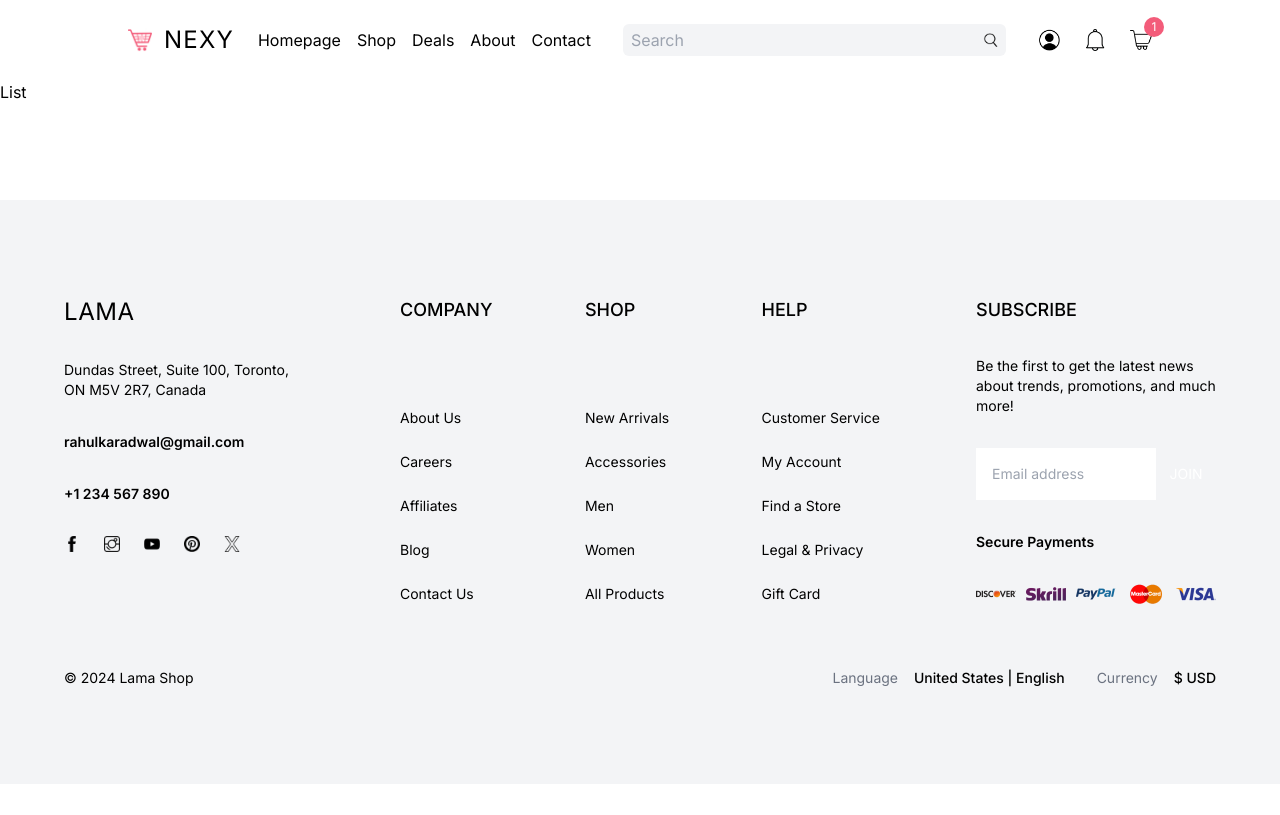
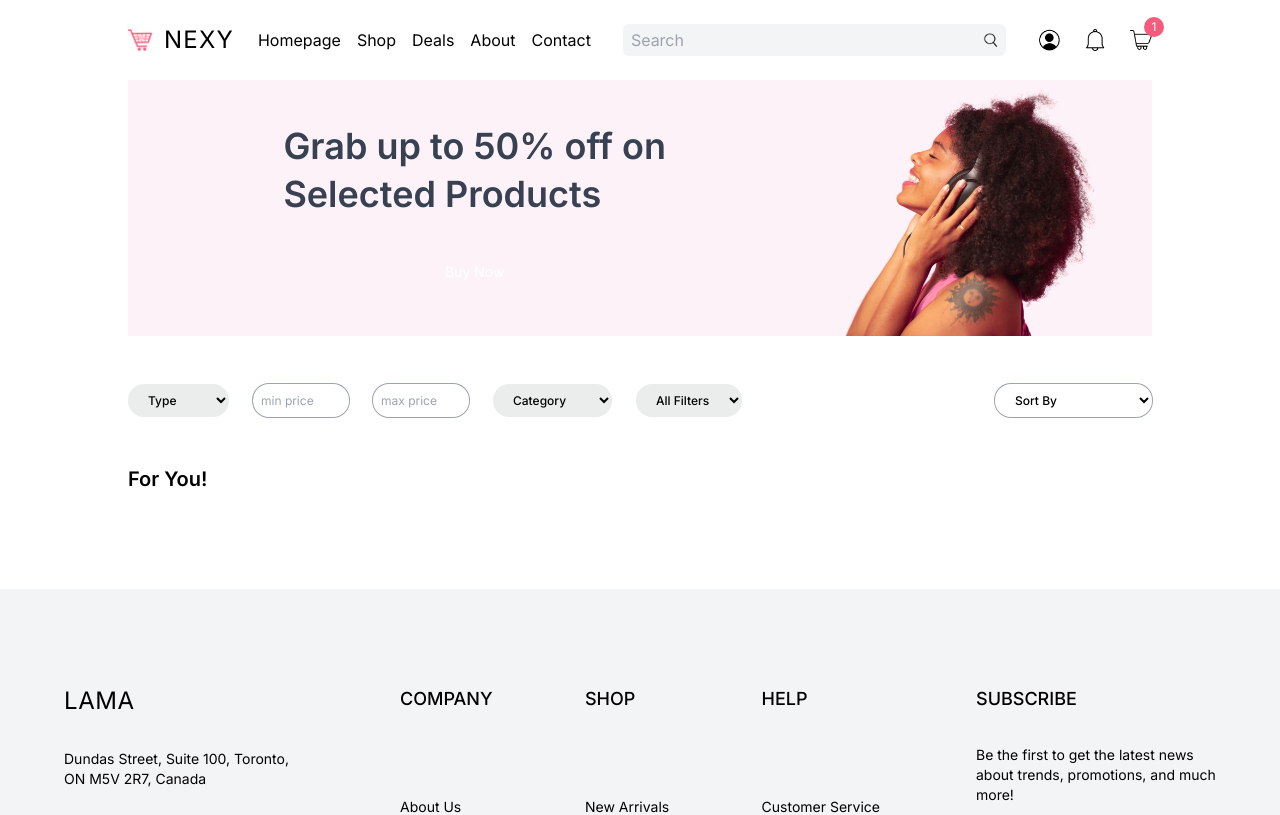
Before and after one commit to Rahulkaradwal/next-shop, a Next.js app: page /list in a window 1280 px wide. Shown: the top 815 px of the page. Built offline with nearby package versions, Linux system fonts and the light colour scheme.

Commit message:
feat: add list page and filter component ui

```diff
--- a/src/app/list/page.tsx
+++ b/src/app/list/page.tsx
@@ -1,5 +1,34 @@
-function ListPage() {
-  return <div>List</div>;
-}
+import Filter from "@/components/Filter";
+import ProductList from "@/components/ProductList";
+import Image from "next/image";
+import { Suspense } from "react";
+
+const ListPage = async ({ searchParams }: { searchParams: any }) => {
+  // const wixClient = await wixClientServer();
+
+  return (
+    <div className="px-4 md:px-8 lg:px-16 xl:px-32 2xl:px-64 relative">
+      {/* CAMPAIGN */}
+      <div className="hidden bg-pink-50 px-4 sm:flex justify-between h-64">
+        <div className="w-2/3 flex flex-col items-center justify-center gap-8">
+          <h1 className="text-4xl font-semibold leading-[48px] text-gray-700">
+            Grab up to 50% off on
+            <br /> Selected Products
+          </h1>
+          <button className="rounded-3xl bg-lama text-white w-max py-3 px-5 text-sm">
+            Buy Now
+          </button>
+        </div>
+        <div className="relative w-1/3">
+          <Image src="/woman.png" alt="" fill className="object-contain" />
+        </div>
+      </div>
+      {/* FILTER */}
+      <Filter />
+      {/* PRODUCTS */}
+      <h1 className="mt-12 text-xl font-semibold">For You!</h1>
+    </div>
+  );
+};
 
 export default ListPage;
--- /dev/null
+++ b/src/components/Filter.tsx
@@ -0,0 +1,75 @@
+"use client";
+
+import { usePathname, useRouter, useSearchParams } from "next/navigation";
+
+const Filter = () => {
+  const pathname = usePathname();
+  const searchParams = useSearchParams();
+  const { replace } = useRouter();
+
+  const handleFilterChange = () => {};
+
+  return (
+    <div className="mt-12 flex justify-between">
+      <div className="flex gap-6 flex-wrap">
+        <select
+          name="type"
+          id=""
+          className="py-2 px-4 rounded-2xl text-xs font-medium bg-[#EBEDED]"
+          onChange={handleFilterChange}
+        >
+          <option>Type</option>
+          <option value="physical">Physical</option>
+          <option value="digital">Digital</option>
+        </select>
+        <input
+          type="text"
+          name="min"
+          placeholder="min price"
+          className="text-xs rounded-2xl pl-2 w-24 ring-1 ring-gray-400"
+          onChange={handleFilterChange}
+        />
+        <input
+          type="text"
+          name="max"
+          placeholder="max price"
+          className="text-xs rounded-2xl pl-2 w-24 ring-1 ring-gray-400"
+          onChange={handleFilterChange}
+        />
+        {/* TODO: Filter Categories */}
+        <select
+          name="cat"
+          className="py-2 px-4 rounded-2xl text-xs font-medium bg-[#EBEDED]"
+          onChange={handleFilterChange}
+        >
+          <option>Category</option>
+          <option value="">New Arrival</option>
+          <option value="">Popular</option>
+        </select>
+        <select
+          name=""
+          id=""
+          className="py-2 px-4 rounded-2xl text-xs font-medium bg-[#EBEDED]"
+        >
+          <option>All Filters</option>
+        </select>
+      </div>
+      <div className="">
+        <select
+          name="sort"
+          id=""
+          className="py-2 px-4 rounded-2xl text-xs font-medium bg-white ring-1 ring-gray-400"
+          onChange={handleFilterChange}
+        >
+          <option>Sort By</option>
+          <option value="asc price">Price (low to high)</option>
+          <option value="desc price">Price (high to low)</option>
+          <option value="asc lastUpdated">Newest</option>
+          <option value="desc lastUpdated">Oldest</option>
+        </select>
+      </div>
+    </div>
+  );
+};
+
+export default Filter;
```
